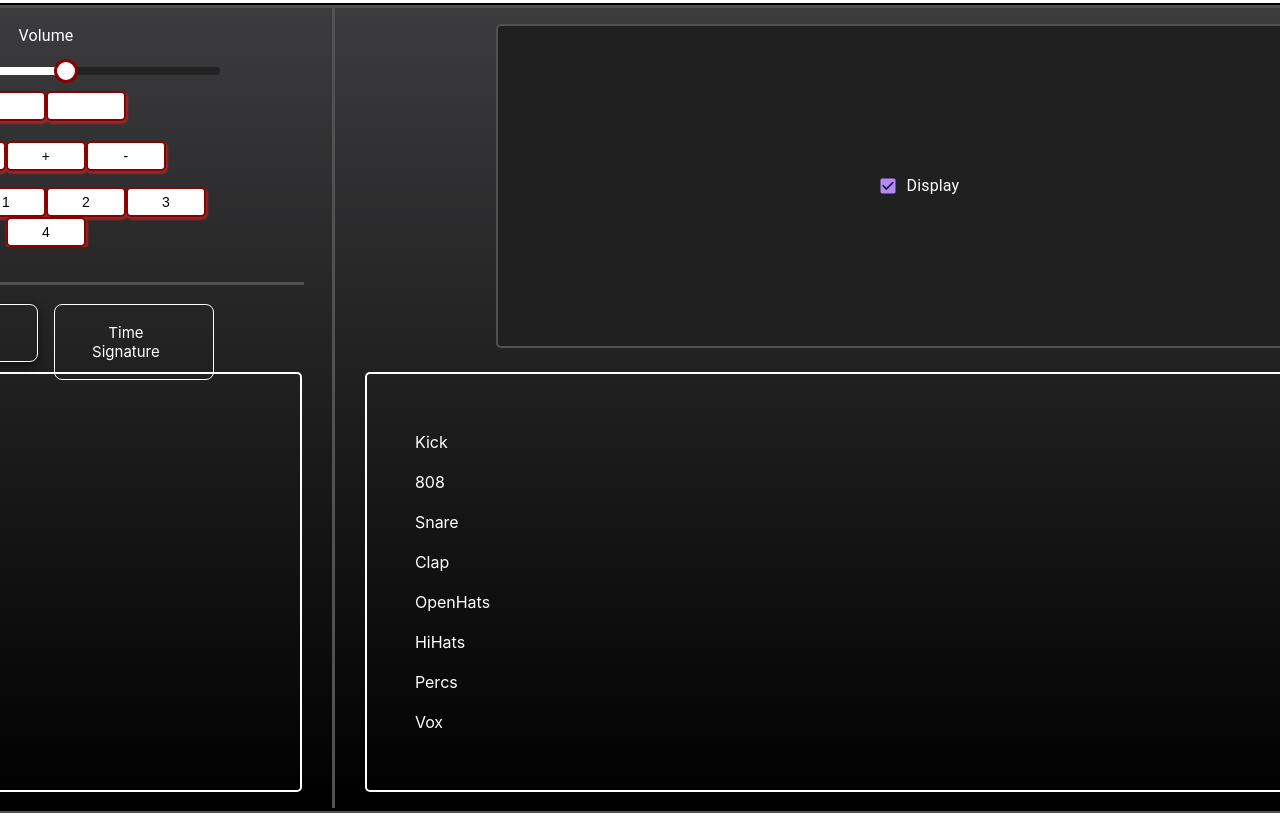
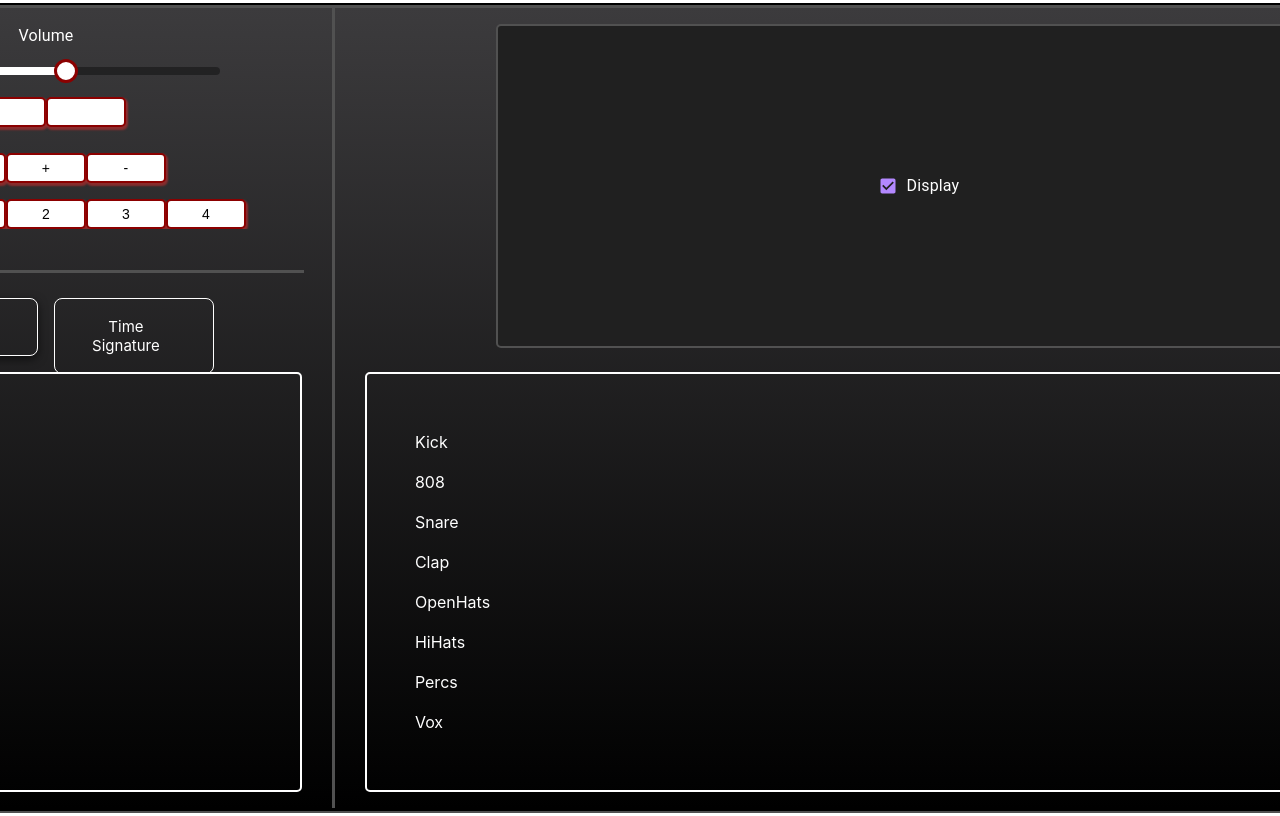
Before and after one commit to davelista/PolyDrum, a React (Create React App) app: page / in a window 1280 px wide. Shown: the top 816 px of the page. Built offline with nearby package versions, Linux system fonts and the light colour scheme; some icons are missing.

Commit message:
delete button

```diff
--- a/src/components/PagesSections/SettingsSection/SettingsSection.module.css
+++ b/src/components/PagesSections/SettingsSection/SettingsSection.module.css
@@ -61,7 +61,7 @@
     flex-flow: row wrap;
     justify-content: center;
     max-height: 4.5rem;
-    width: 90%;
+    width: 26rem;
 }
 
 .playButtons {
```
